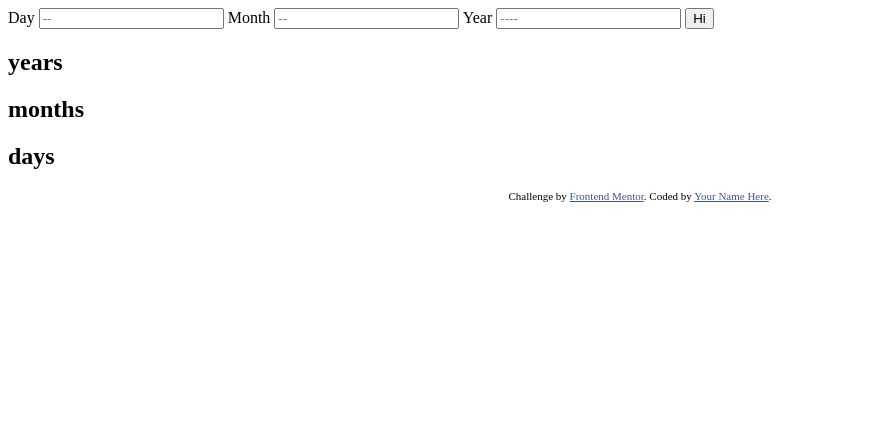
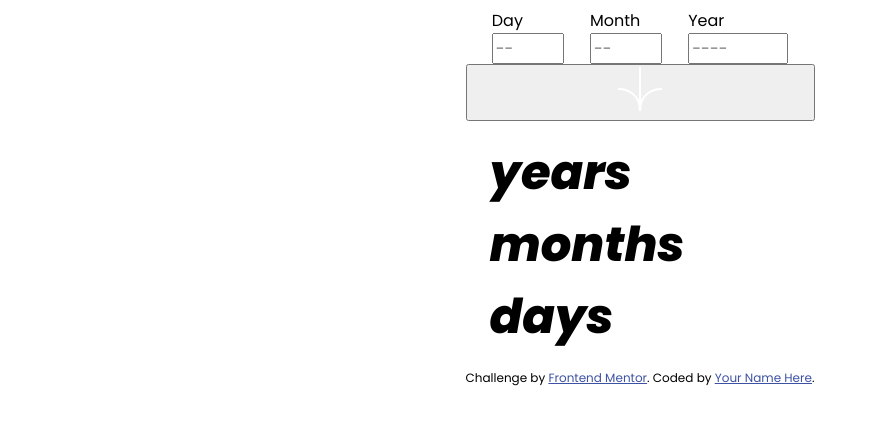
Before and after one commit to nFinityV2/age-calculator-fem, a plain HTML site: page index.html in a window 1280 px wide. Shown: the whole page, without its empty margins (0-870 px from the left). Drawn offline with Linux system fonts and the light colour scheme.

Commit message:
Added styling to user output

```diff
--- a/index.html
+++ b/index.html
@@ -1,64 +1,80 @@
 <!DOCTYPE html>
 <html lang="en">
   <head>
-  <meta charset="UTF-8">
-  <meta name="viewport" content="width=device-width, initial-scale=1.0"> <!-- displays site properly based on user's device -->
+    <meta charset="UTF-8" />
+    <meta name="viewport" content="width=device-width, initial-scale=1.0" />
+    <!-- displays site properly based on user's device -->
 
-  <link rel="icon" type="image/png" sizes="32x32" href="./assets/images/favicon-32x32.png">
-  <link rel="stylesheet" href="styles.css">
+    <link
+      rel="icon"
+      type="image/png"
+      sizes="32x32"
+      href="./assets/images/favicon-32x32.png"
+    />
+    <link rel="stylesheet" href="styles.css" />
     <title>Frontend Mentor | Age calculator app</title>
-
-  <!-- Feel free to remove these styles or customise in your own stylesheet 👍 -->
-  <style>
-    .attribution { font-size: 11px; text-align: center; }
-    .attribution a { color: hsl(228, 45%, 44%); }
-  </style>
   </head>
   <body>
     <main>
       <section class="input-container">
-      <form id="age-form">
-        <label for="day">Day
+        <div class="day">
+          <label for="day">Day</label>
           <input
             type="text"
             class="input"
             name="day"
             id="day"
+            maxlength="2"
+            size="2"
             placeholder="--"
-        >
-      </label>
-      <label for="month">Month
+          />
+        </div>
+
+        <div class="month">
+          <label for="month">Month</label>
           <input
             type="text"
             class="input"
             name="month"
             id="month"
+            maxlength="2"
+            size="2"
             placeholder="--"
-        >
-      </label>
-      <label for="year">Year
+          />
+        </div>
+
+        <div class="year">
+          <label for="year">Year</label>
           <input
             type="text"
             class="input"
             name="year"
             id="year"
+            maxlength="4"
+            size="4"
             placeholder="----"
-        >
-      </label>
-      <button type="submit" id="btn">Hi</button>
-      </form>
+          />
+        </div>
+      </section>
 
+      <section class="btn-container">
+        <button type="submit" id="btn">
+          <img src="assets/images/icon-arrow.svg" alt="icon-arrow" />
+        </button>
       </section>
+
       <section class="output-container">
-      <h1><span id="outputYear"></span>years</h1>
-      <h1><span id="outputMonth"></span>months</h1>
-      <h1><span id="outputDay"></span>days</h1>
+        <h1><span id="outputYear"></span> years</h1>
+        <h1><span id="outputMonth"></span> months</h1>
+        <h1><span id="outputDay"></span> days</h1>
       </section>
     </main>
-  <div class="attribution">
-    Challenge by <a href="https://www.frontendmentor.io?ref=challenge" target="_blank">Frontend Mentor</a>.
-    Coded by <a href="#">Your Name Here</a>.
-  </div>
     <script src="index.js"></script>
   </body>
+  <footer class="attribution">
+    Challenge by
+    <a href="https://www.frontendmentor.io?ref=challenge" target="_blank"
+      >Frontend Mentor</a
+    >. Coded by <a href="#">Your Name Here</a>.
+  </footer>
 </html>
--- a/index.js
+++ b/index.js
@@ -5,10 +5,9 @@ const dayOutput = document.getElementById("outputDay");
 const monthOutput = document.getElementById("outputMonth");
 const yearOutput = document.getElementById("outputYear");
 
-const form = document.getElementById("age-form")
 const btn = document.getElementById("btn")
 
-form.addEventListener("submit", e => {
+btn.addEventListener("click", e => {
     e.preventDefault();
     if(!dayInput.value || !monthInput.value || !yearInput.value){
         console.error("Field is required.")
@@ -106,13 +105,6 @@ const ageCalculation = (d,m,y) => {
         newDay;
     }
 
-    // if(d > currentDay){
-
-    //     newDay += daysInMonth(currentMon, currentYear);
-    // } else {
-    //     newDay;
-    // }
-
     dayOutput.innerHTML = newDay;
     monthOutput.innerHTML = newMonth;
     yearOutput.innerHTML = newYear;
--- a/styles.css
+++ b/styles.css
@@ -0,0 +1,56 @@
+@import url('https://fonts.googleapis.com/css2?family=Poppins:ital,wght@0,400;0,700;0,800;1,400;1,700;1,800&display=swap');
+
+* {
+    /* Colours */
+
+    --purple: hsl(259, 100%, 65%);
+    --light-red: hsl(0, 100%, 67%);
+    --white: hsl(0, 0%, 100%);
+    --off-white: hsl(0, 0%, 94%);
+    --light-grey: hsl(0, 0%, 86%);
+    --smokey-grey: hsl(0, 1%, 44%);
+    --off-black: hsl(0, 0%, 8%);
+
+    font-family: "Poppins", sans-serif;
+    font-size: 1rem;
+}
+
+body {
+    display: grid;
+    place-content: center;
+}
+
+.input-container {
+    display: flex;
+    justify-content: space-evenly;
+}
+
+.day, .month, .year, .output-container, .btn-container {
+    display: flex;
+    flex-direction: column;
+}
+
+.output-container {
+    margin: 1em 1.5em;
+}
+
+.output-container > h1, .output-container > h1 > span {
+    font-weight: 800;
+    font-style: italic;
+    font-size: 3rem;
+    margin: 0;
+}
+
+.output-container > h1 > span {
+    color: var(--purple);
+}
+
+.attribution {
+    font-size: 0.75rem;
+    text-align: center;
+}
+
+.attribution a {
+    color: hsl(228, 45%, 44%);
+    font-size: 0.75rem;
+}
```
Lines whose indentation alone changed are shown as unchanged.
